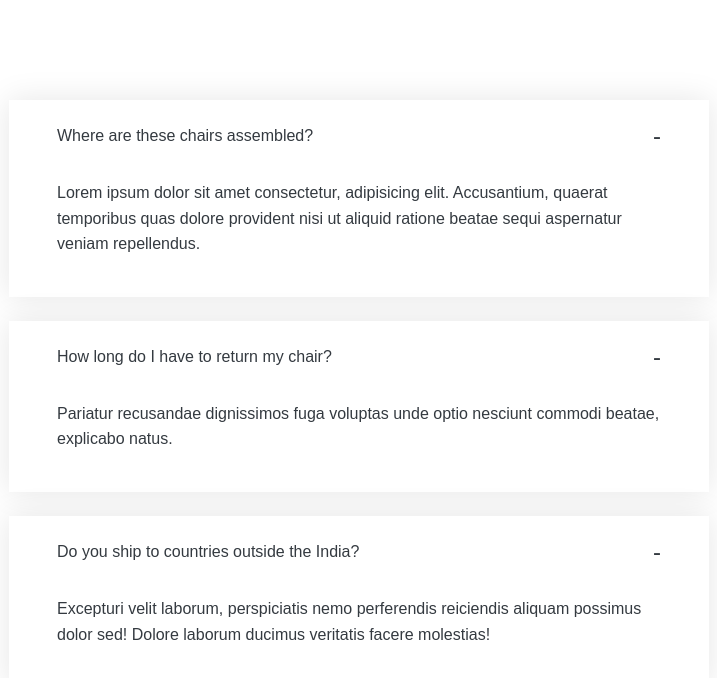
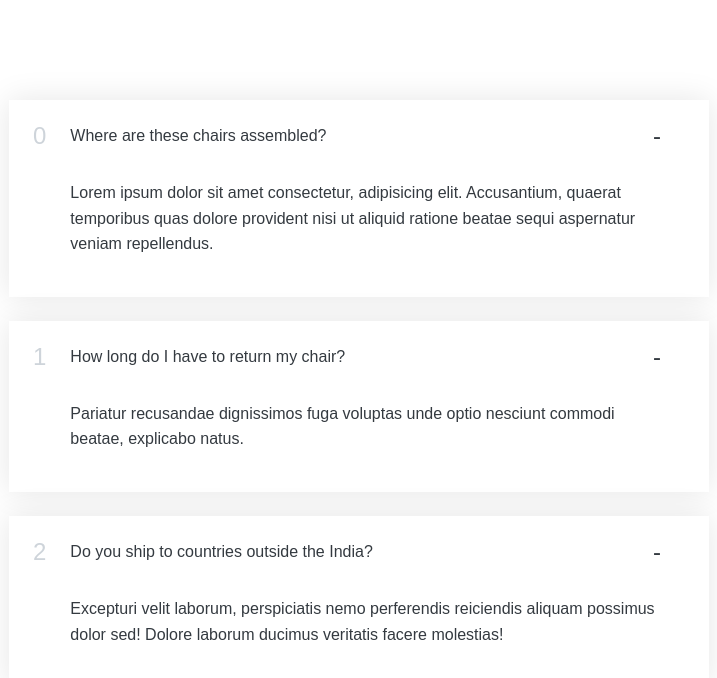
Before and after one commit to satyamkale27/Faqs, a React (Create React App) app: page / in a window 1280 px wide. Shown: the top 678 px of the page, without its empty margins (281-998 px from the left). Built offline with nearby package versions, Linux system fonts and the light colour scheme.

Commit message:
passed index in map function using i

```diff
--- a/src/App.js
+++ b/src/App.js
@@ -26,8 +26,8 @@ export default function App() {
 function Accordion({ data }) {
   return (
     <div className="accordion">
-      {data.map((el) => (
-        <AccordionItem title={el.title} text={el.text} />
+      {data.map((el, i) => (
+        <AccordionItem title={el.title} text={el.text} num={i} />
       ))}
     </div>
   );
```
